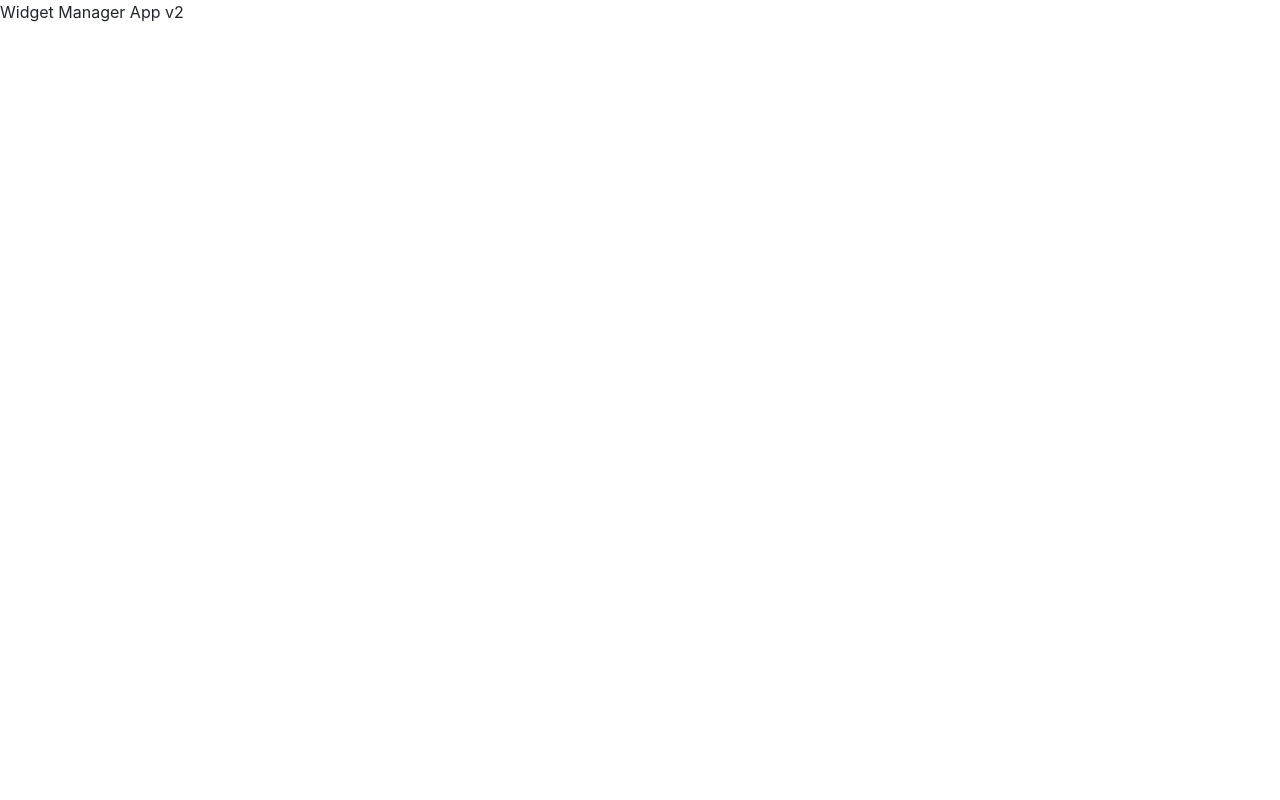
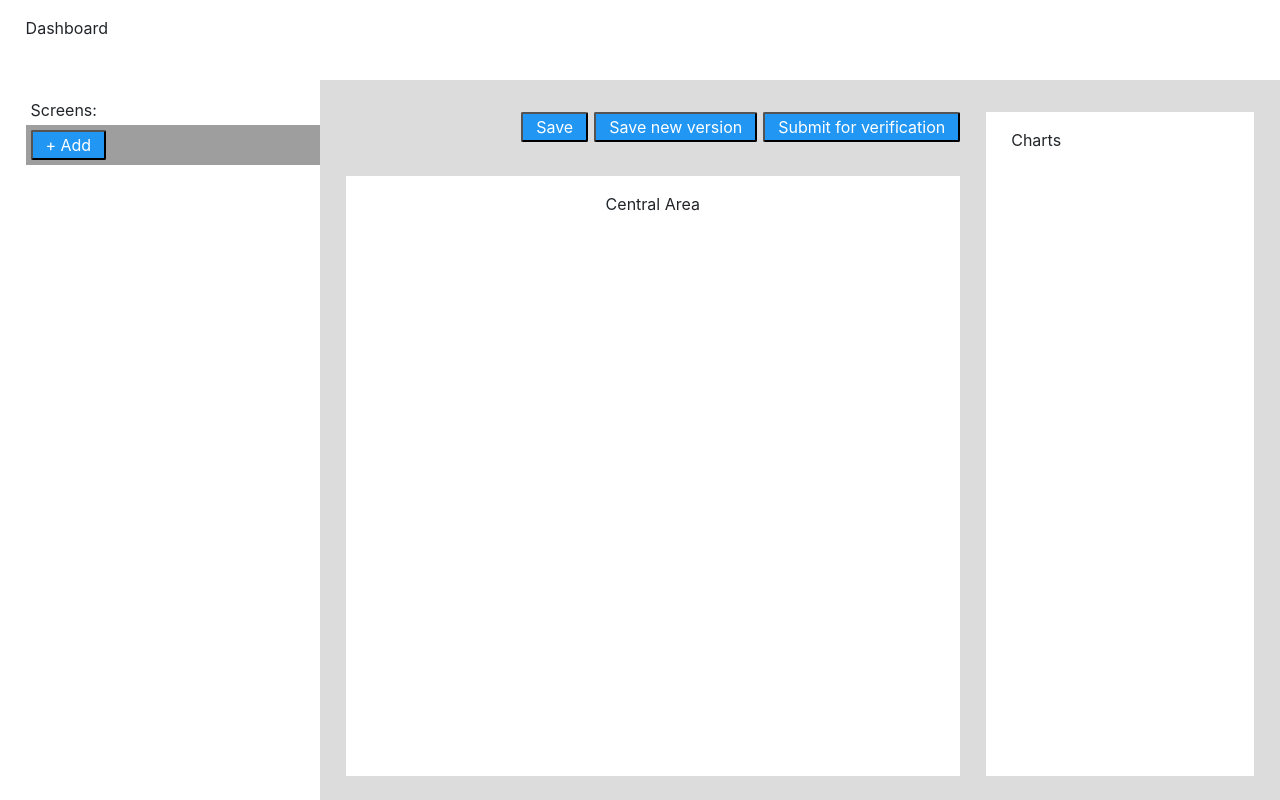
Before and after one commit to npgr/widgets, a React app: page / in a window 1280 px wide. Built offline with nearby package versions, Linux system fonts and the light colour scheme.

Commit message:
UI scaffolding: Header, LeftBar, CentralArea, RightBar

```diff
--- /dev/null
+++ b/src/js/components/CentralArea/CentralArea.js
@@ -0,0 +1,21 @@
+import React from 'react'
+import { Block, Button } from '../StyledComponents'
+
+export default () => (
+  <Block
+    width='50vw'
+    height='90vh'
+    align='center'
+    bgColor='gainsboro'
+    pright='0'
+  >
+    <Block align='right' height='10vh' pright='0'>
+      <Button>Save</Button>
+      <Button mleft='.5vw'>Save new version</Button>
+      <Button mleft='.5vw'>Submit for verification</Button>
+    </Block>
+    <Block bgColor='white' height='75vh'>
+      Central Area
+    </Block>
+  </Block>
+)
--- /dev/null
+++ b/src/js/components/CentralArea/index.js
@@ -0,0 +1,3 @@
+import CentralArea from './CentralArea'
+
+export { CentralArea }
--- /dev/null
+++ b/src/js/components/Header/Header.js
@@ -0,0 +1,4 @@
+import React from 'react'
+import { Block } from '../StyledComponents'
+
+export default () => <Block height='10vh'>Dashboard</Block>
--- /dev/null
+++ b/src/js/components/Header/index.js
@@ -0,0 +1,3 @@
+import Header from './Header'
+
+export { Header }
--- /dev/null
+++ b/src/js/components/LeftBar/LeftBar.js
@@ -0,0 +1,11 @@
+import React from 'react'
+import { Block, Button } from '../StyledComponents'
+
+export default () => (
+  <Block width='25vw' height='90vh' pright='0'>
+    <Block padding='0.3vh 5px'>Screens:</Block>
+    <Block bgColor='#9E9E9E' padding='5px'>
+      <Button>+ Add</Button>
+    </Block>
+  </Block>
+)
--- /dev/null
+++ b/src/js/components/LeftBar/index.js
@@ -0,0 +1,3 @@
+import LeftBar from './LeftBar'
+
+export { LeftBar }
--- /dev/null
+++ b/src/js/components/RightBar/RightBar.js
@@ -0,0 +1,10 @@
+import React from 'react'
+import { Block } from '../StyledComponents'
+
+export default () => (
+  <Block width='25vw' height='90vh' bgColor='gainsboro' ptop='4vh'>
+    <Block bgColor='white' height='83vh'>
+      Charts
+    </Block>
+  </Block>
+)
--- /dev/null
+++ b/src/js/components/RightBar/index.js
@@ -0,0 +1,3 @@
+import RightBar from './RightBar'
+
+export { RightBar }
--- a/src/js/containers/App.js
+++ b/src/js/containers/App.js
@@ -1,3 +1,19 @@
-import React from 'react'
+import React, { Fragment } from 'react'
+import { Header } from '../components/Header'
+import { LeftBar } from '../components/LeftBar'
+import { RightBar } from '../components/RightBar'
+import { CentralArea } from '../components/CentralArea'
+import { Block } from '../components/StyledComponents'
 
-export default () => <div>Widget Manager App v2</div>
+export default () => {
+  return (
+    <Fragment>
+      <Header />
+      <Block flex padding='0'>
+        <LeftBar />
+        <CentralArea />
+        <RightBar />
+      </Block>
+    </Fragment>
+  )
+}
```
